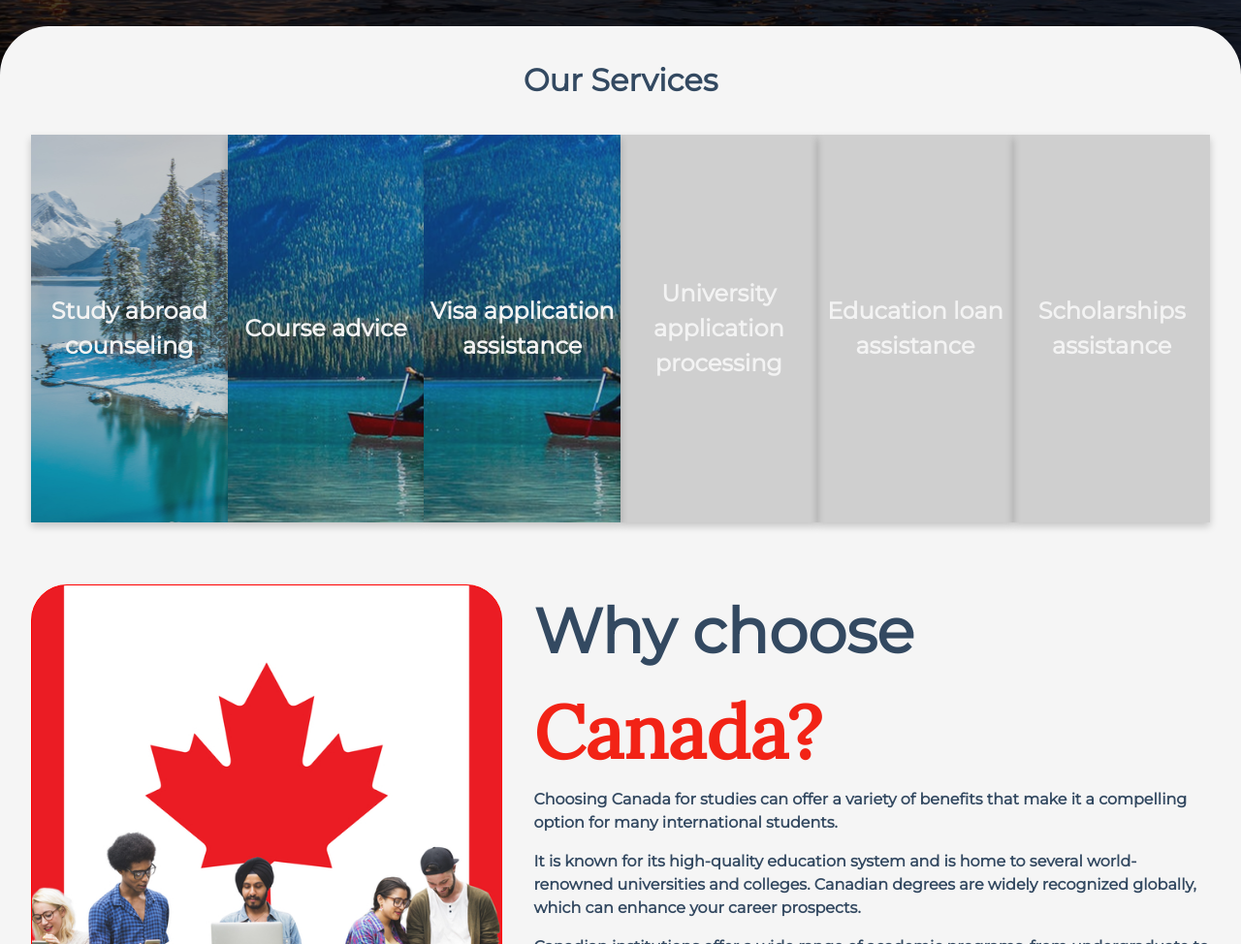
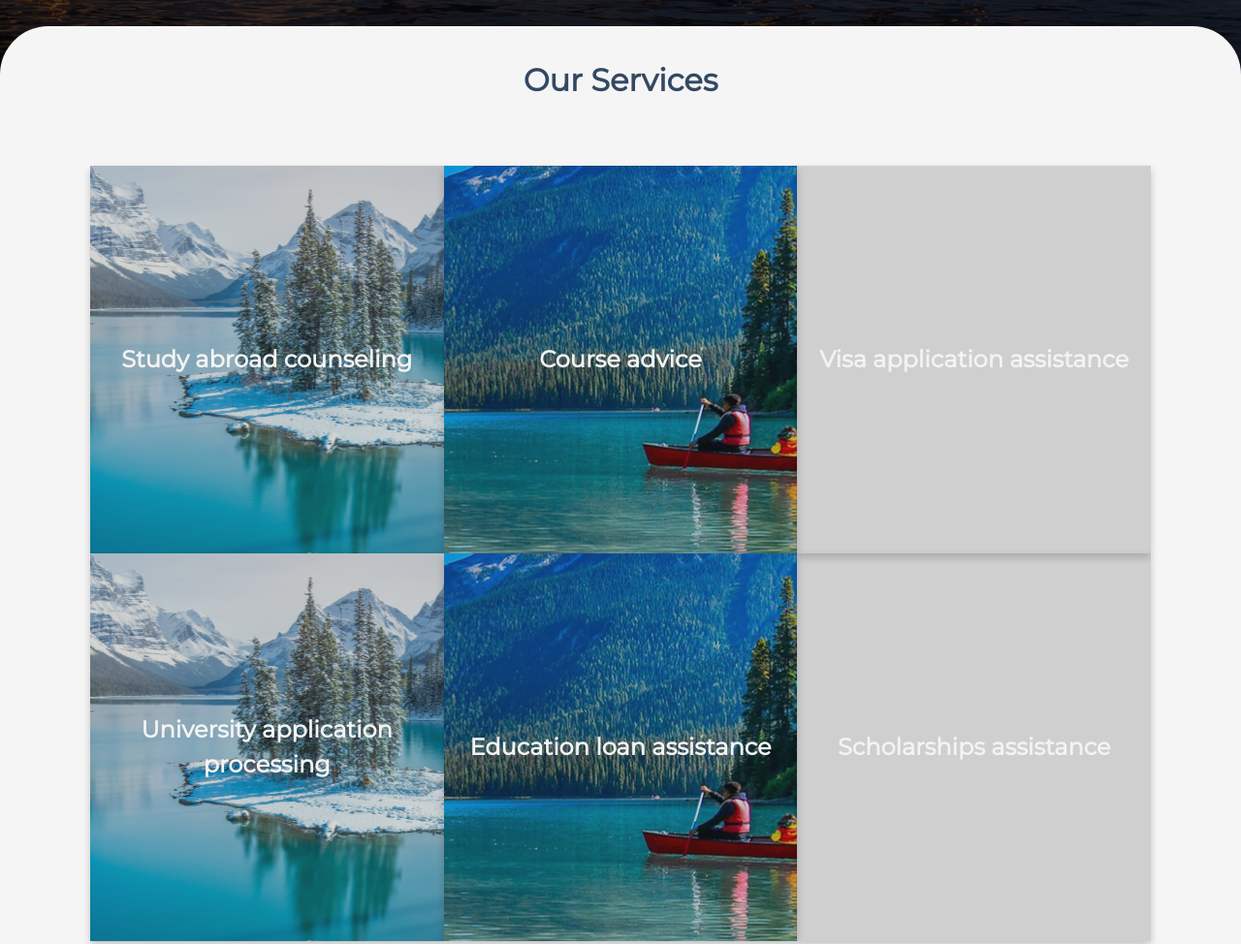
Before and after one commit to amalthomas-exe/revive-website, a plain HTML site: page index.html in a window 1280 px wide. Shown: the part 773-1747 px from the top of the page at 97% size. Drawn offline with nearby package versions, Linux system fonts and the light colour scheme; a web font is replaced by a local one.

Commit message:
fixed services positioning

```diff
--- a/index.html
+++ b/index.html
@@ -54,7 +54,7 @@
         <div id="services-title">
             Our Services
         </div>
-        <div id="services-box-div">
+        <div class="services-box-div">
             <div class="flip-card">
                 <div class="flip-card-inner">
                   <div class="flip-card-front" id="box-1">
@@ -83,7 +83,7 @@
 
              <div class="flip-card">
                 <div class="flip-card-inner">
-                  <div class="flip-card-front" id="box-2">
+                  <div class="flip-card-front" id="box-3">
                     <div class="box-card-text" >
                         Visa application assistance
                     </div>
@@ -93,10 +93,11 @@
                   </div>
                 </div>
               </div>
-
-              <div class="flip-card">
+        </div>
+        <div class="services-box-div">
+            <div class="flip-card">
                 <div class="flip-card-inner">
-                  <div class="flip-card-front" id="box-3">
+                  <div class="flip-card-front" id="box-1">
                     <div class="box-card-text" >
                         University application processing
                     </div>
@@ -109,7 +110,7 @@
 
             <div class="flip-card">
                 <div class="flip-card-inner">
-                  <div class="flip-card-front" id="box-3">
+                  <div class="flip-card-front" id="box-2">
                     <div class="box-card-text" >
                         Education loan assistance
                     </div>
@@ -132,8 +133,6 @@
                   </div>
                 </div>
               </div>
-
-
         </div>
     </section>
 
--- a/styles/index.css
+++ b/styles/index.css
@@ -78,11 +78,11 @@ body{
     padding: 2em;
     width: 80%;
     height: 100%;
-    margin-top: -4em;
     display: flex;
     flex-direction: column;
     align-items: center;
     justify-content: center;
+    margin-top: -2em;
 }
 
 .text-large{
@@ -144,10 +144,10 @@ body{
     text-align: center;
     font-family: 'Montserrat', sans-serif;
     font-weight: bold;
+    margin-bottom: 2em;
 }
 
-#services-box-div{
-    margin-top:2em;
+.services-box-div{
     display: flex;
     flex-direction: row;
     align-items: center;
@@ -221,6 +221,11 @@ body{
     background-color: #FF9945;
     color: white;
     transform: rotateY(180deg);
+    padding: 2em;
+    display: flex;
+    flex-direction: row;
+    align-items: center;
+    justify-content: center;
   }
 
   .box-card-text{
@@ -531,6 +536,7 @@ a{
     #main-content{
         width: 100%;
         padding: 2em;
+        margin-top: 0;
     }
 
     #main-content > .text-large{
@@ -625,7 +631,7 @@ a{
         font-size: 0.8em;
     }
 
-    #services-box-div{
+    .services-box-div{
         flex-direction: column;
     }
 
@@ -659,7 +665,7 @@ a{
     }
 
     #services{
-        border-radius: 20px;
+        border-radius: 10px 10px 0px 0px;
     }
 
     #testimonial_area .owl-prev,
```
